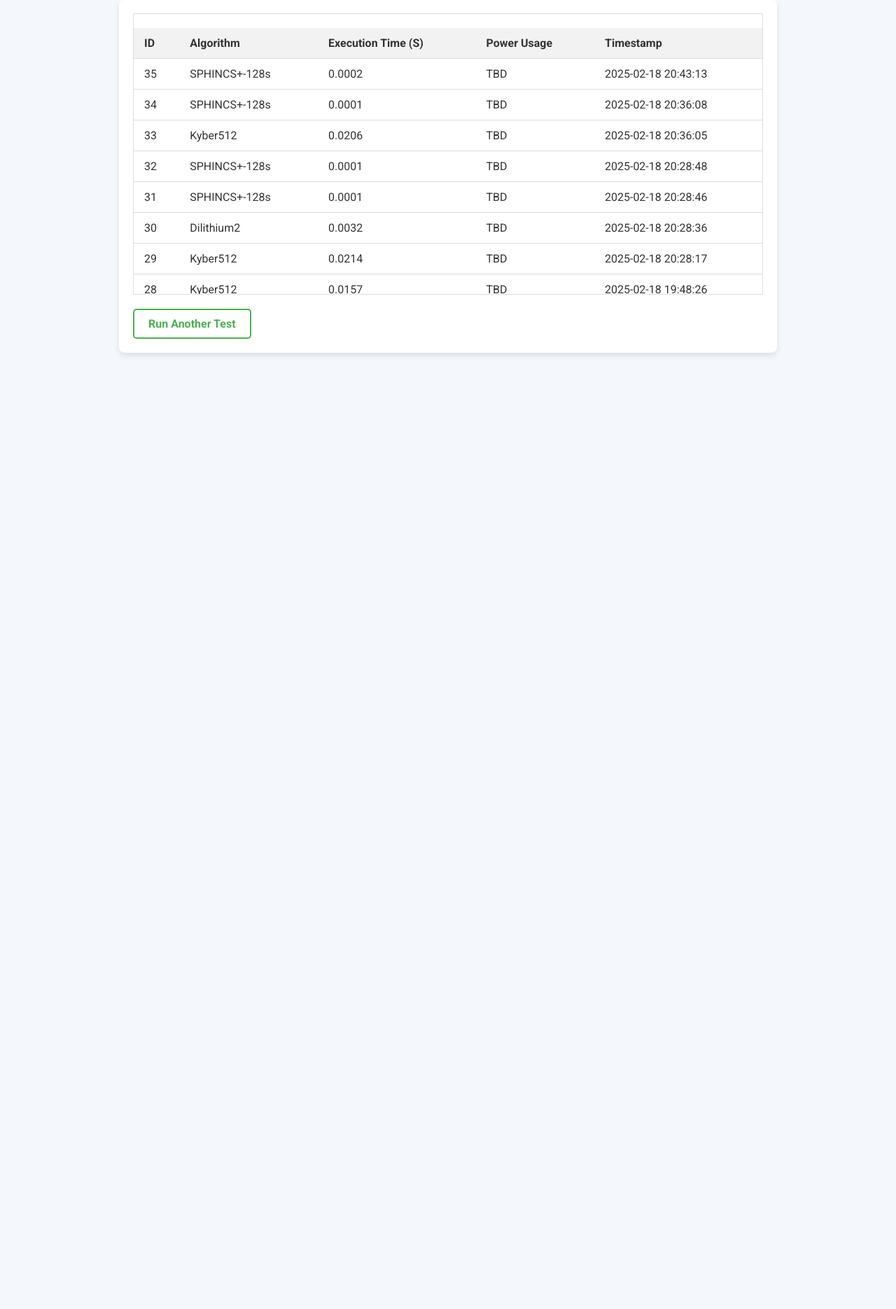
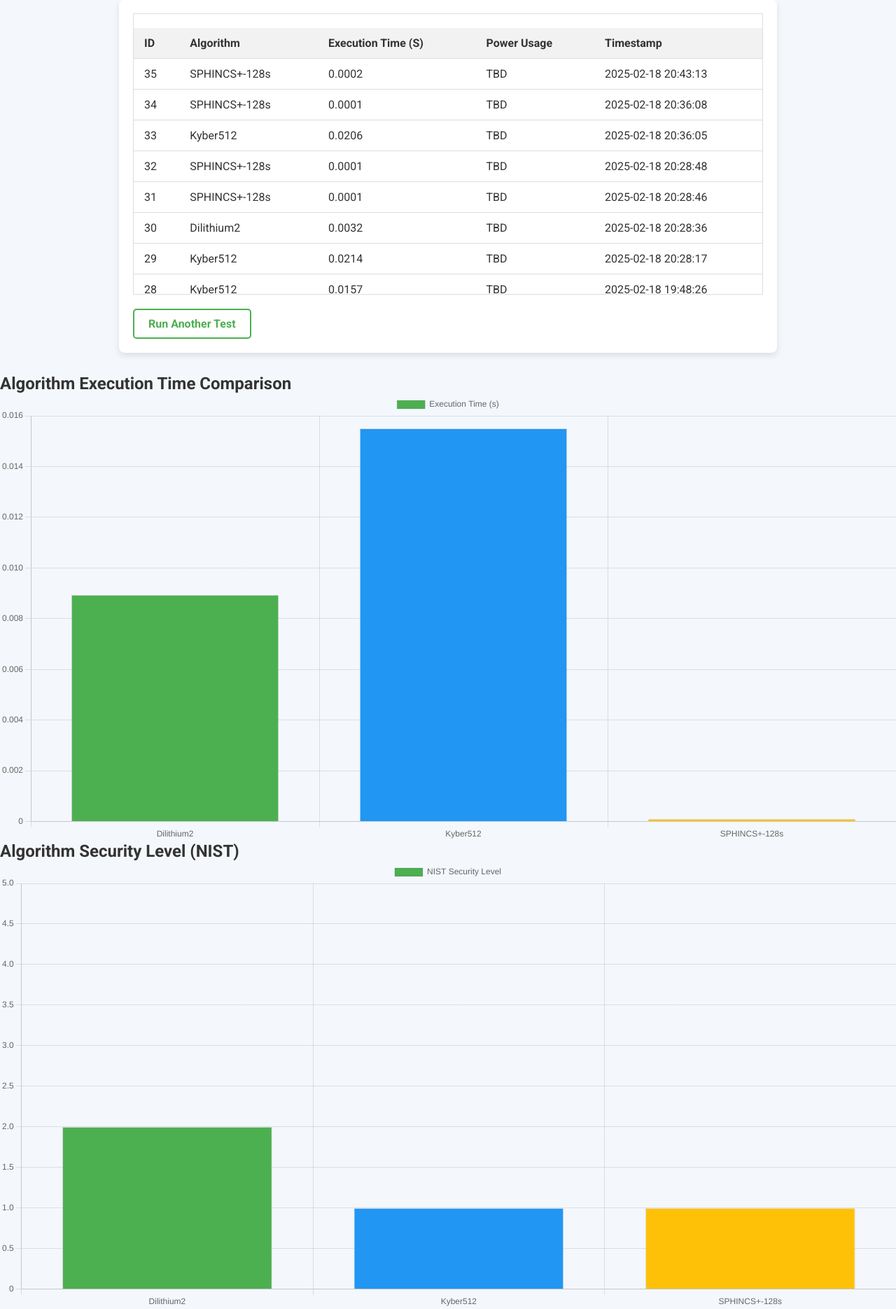
Before and after one commit to ethanchequer/FinalYearProject, a Flask app: page /report in a window 1280 px wide. Shown: the part 137-2007 px from the top of the page at 70% size. Before the commit the page ends 645 px from the top, so only its background shows below. Run offline with Flask 3, Linux system fonts and the light colour scheme; data comes from the database, SQL or seed files in the repository; both versions use the stored data as it was after the commit.

Commit message:
Bar charts implemented for execution time. New app routes execution time and security levels tested.

```diff
--- a/app.py
+++ b/app.py
@@ -175,6 +175,43 @@ def generate_report():
     # tables=[df.to_html()]: Converts the DataFrame to an HTML table
     # titles=df.columns.values: Passes column names for formatting
 
+
+# Function to send execution time data as JSON for execution time bar chart
+@app.route('/execution_times')
+def get_execution_times():
+    conn = get_db_connection()
+    df = pd.read_sql_query("SELECT algorithm, execution_time FROM benchmarks", conn)
+    conn.close()
+
+    # Convert DataFrame to JSON format
+    data = df.groupby("algorithm")["execution_time"].mean().reset_index().to_dict(orient="records")
+
+    return jsonify(data)
+
+
+# NIST Security Levels Dictionary
+SECURITY_LEVELS = {
+    "Kyber512": 1, "Kyber768": 3, "Kyber1024": 5,
+    "Dilithium2": 2, "Dilithium3": 3, "Dilithium5": 5,
+    "Falcon-512": 1, "Falcon-1024": 5,
+    "SPHINCS+-128s": 1, "SPHINCS+-128f": 1,
+    "SPHINCS+-192s": 3, "SPHINCS+-192f": 3,
+    "SPHINCS+-256s": 5, "SPHINCS+-256f": 5
+}
+
+# API route to return security levels for each algorithm
+@app.route('/security_levels_tested')
+def get_security_levels_tested():
+    conn = get_db_connection()
+    df = pd.read_sql_query("SELECT DISTINCT algorithm FROM benchmarks", conn)
+    conn.close()
+
+    tested_algorithms = df["algorithm"].tolist()
+    tested_security_levels = {alg: SECURITY_LEVELS.get(alg, "Unknown") for alg in tested_algorithms}
+
+    return jsonify(tested_security_levels)
+
+
 # Run Flask App
 if __name__ == '__main__': # If this script is run directly, start the Flask app
     app.run(host="0.0.0.0", port=5000, debug=True) # Enable debug mode for:
--- a/templates/report.html
+++ b/templates/report.html
@@ -117,5 +117,87 @@
     <a href="/" class="back-button">Run Another Test</a>
 </div>
 
+<h2>Algorithm Execution Time Comparison</h2>
+<canvas id="executionChart"></canvas>
+
+<script src="https://cdn.jsdelivr.net/npm/chart.js"></script>
+<script>
+    document.addEventListener("DOMContentLoaded", function() {
+        fetch('/execution_times')
+            .then(response => response.json())
+            .then(data => {
+                let labels = data.map(item => item.algorithm);
+                let executionTimes = data.map(item => item.execution_time);
+
+                const ctx = document.getElementById('executionChart').getContext('2d');
+                new Chart(ctx, {
+                    type: 'bar',
+                    data: {
+                        labels: labels,
+                        datasets: [{
+                            label: 'Execution Time (s)',
+                            data: executionTimes,
+                            backgroundColor: ['#4CAF50', '#2196F3', '#FFC107'], // Different colors per algorithm
+                            borderWidth: 1
+                        }]
+                    },
+                    options: {
+                        responsive: true,
+                        scales: {
+                            y: {
+                                beginAtZero: true
+                            }
+                        }
+                    }
+                });
+            })
+            .catch(error => console.error('Error fetching execution times:', error));
+    });
+</script>
+
+<h2>Algorithm Security Level (NIST)</h2>
+<canvas id="securityChart"></canvas>
+
+<script src="https://cdn.jsdelivr.net/npm/chart.js"></script>
+<script>
+    document.addEventListener("DOMContentLoaded", function() {
+        fetch('/security_levels_tested')
+            .then(response => response.json())
+            .then(data => {
+                let labels = Object.keys(data);
+                let securityLevels = Object.values(data);
+
+                if (labels.length === 0) {
+                    document.getElementById('securityChart').style.display = 'none';
+                    return;
+                }
+
+                const ctx = document.getElementById('securityChart').getContext('2d');
+                new Chart(ctx, {
+                    type: 'bar',
+                    data: {
+                        labels: labels,
+                        datasets: [{
+                            label: 'NIST Security Level',
+                            data: securityLevels,
+                            backgroundColor: ['#4CAF50', '#2196F3', '#FFC107', '#FF5722', '#9C27B0'],
+                            borderWidth: 1
+                        }]
+                    },
+                    options: {
+                        responsive: true,
+                        scales: {
+                            y: {
+                                beginAtZero: true,
+                                max: 5
+                            }
+                        }
+                    }
+                });
+            })
+            .catch(error => console.error('Error fetching security levels:', error));
+    });
+</script>
+
 </body>
 </html>
```
Also changed, not shown: results.db.
